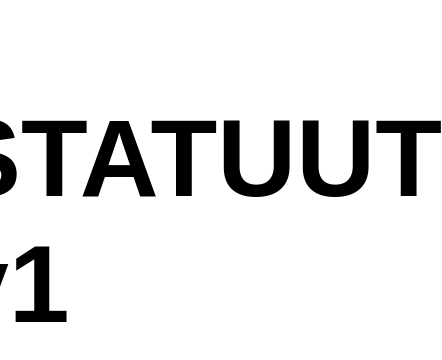
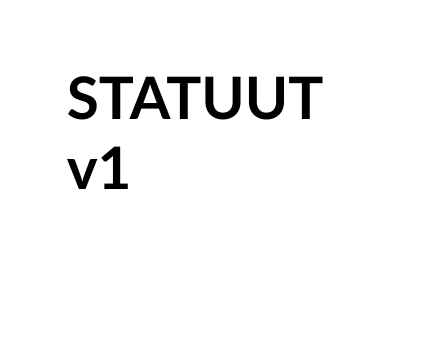
Before and after one commit to Junoburger/ludovicus, a Next.js app: page / in a window 390 px wide. Shown: the top 360 px of the page, 442 px wide, since content can reach past the window. Built offline with nearby package versions, Linux system fonts and the light colour scheme.

Commit message:
responsive h1

```diff
--- a/components/styled/Header.ts
+++ b/components/styled/Header.ts
@@ -4,6 +4,6 @@
   display: flex;
   justify-content: center;
   h1 {
-    font-size: 82pt;
+    font-size: 15vw;
   }
 `;
--- a/pages/_app.tsx
+++ b/pages/_app.tsx
@@ -1,6 +1,5 @@
 import "../styles.css";
 
-// This default export is required in a new `pages/_app.js` file.
 export default function MyApp({ Component, pageProps }) {
   return <Component {...pageProps} />;
 }
--- a/styles.css
+++ b/styles.css
@@ -1,3 +1,3 @@
 * {
-  font-family: Arial, Helvetica, sans-serif;
+  font-family: "Gill Sans", "Gill Sans MT", Calibri, "Trebuchet MS", sans-serif;
 }
```
